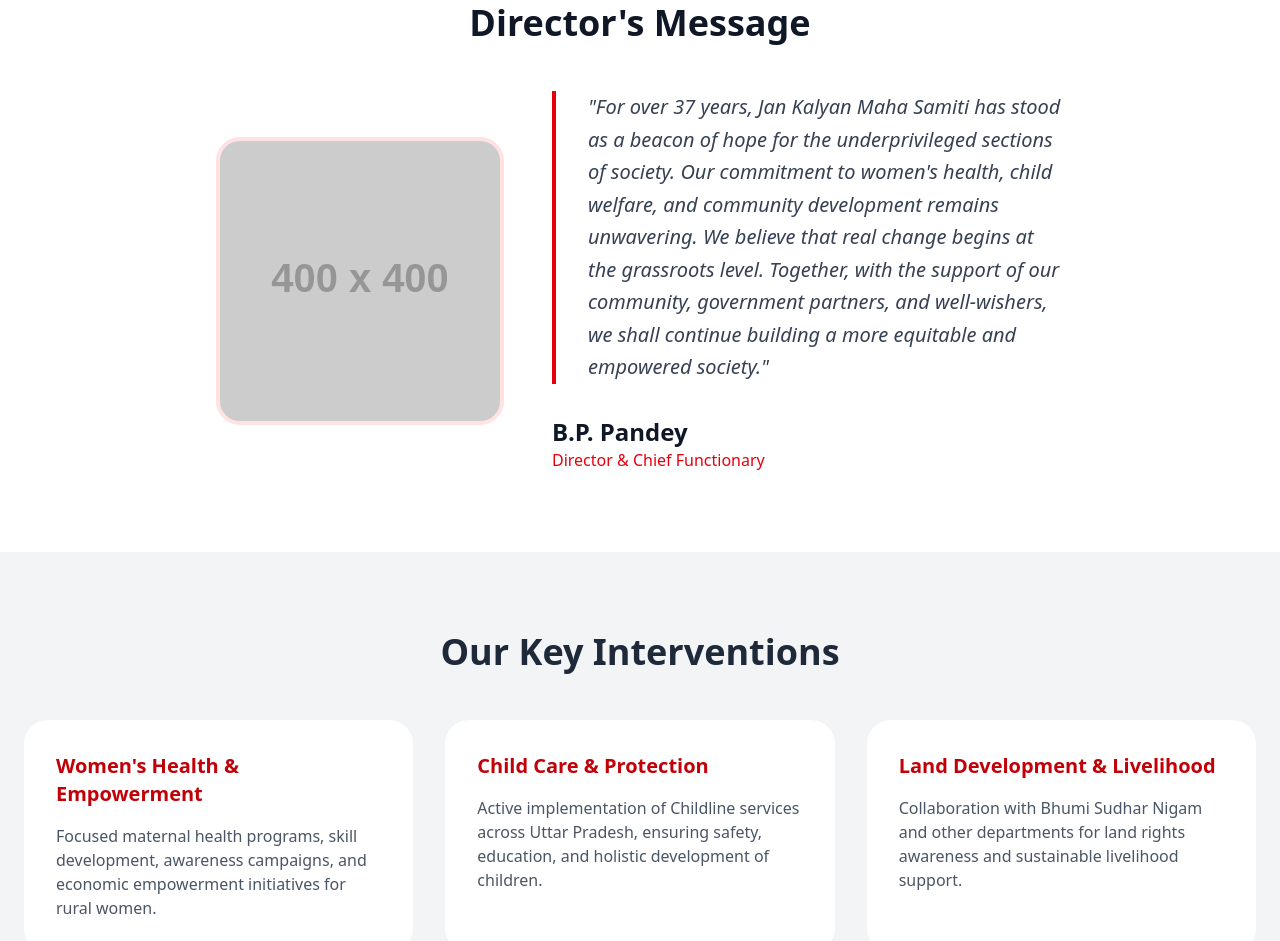
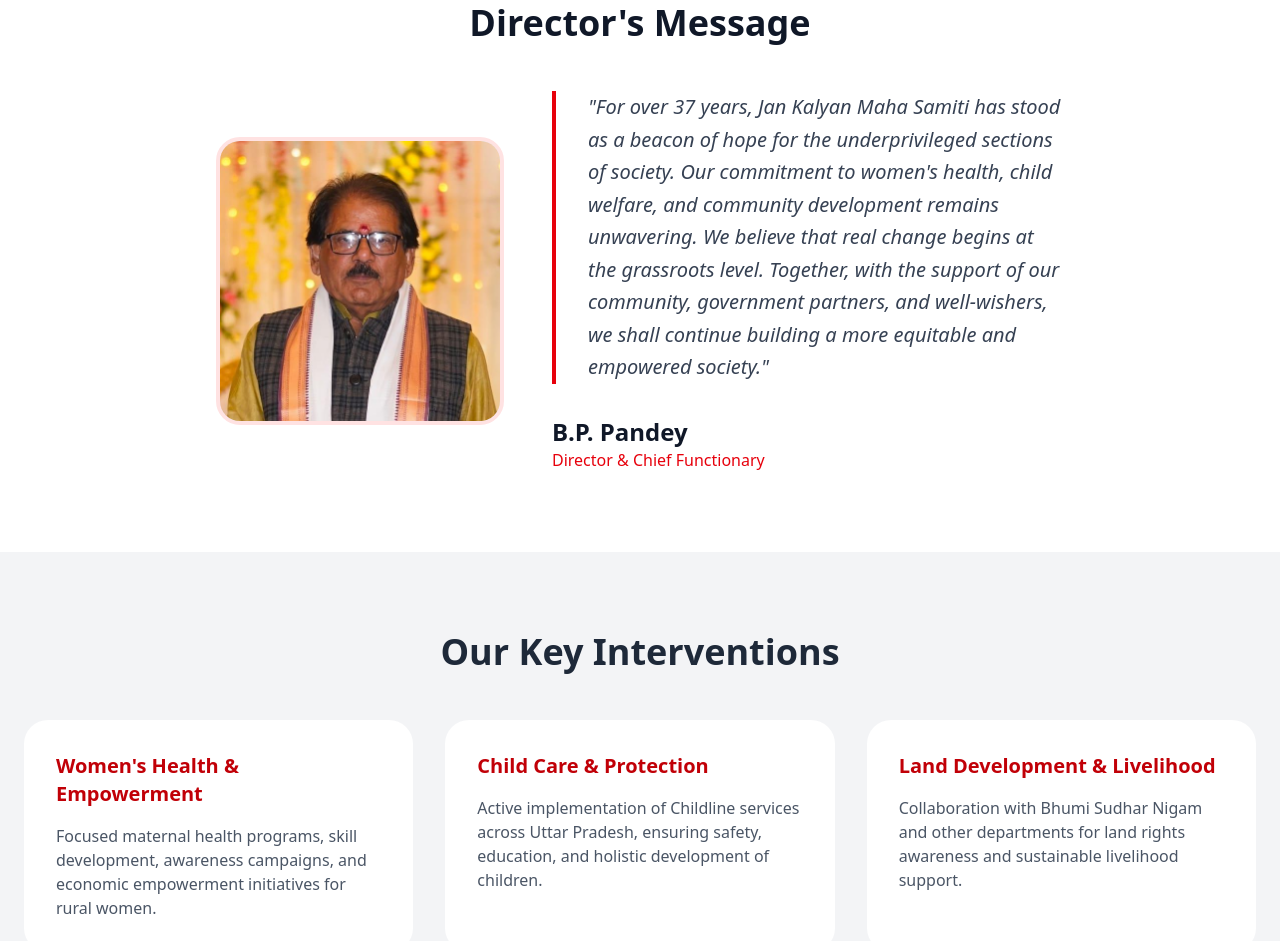
Before and after one commit to JKMSFTP/site-for-the-ngo, a plain HTML site: page index.html in a window 1280 px wide. Shown: the part 1288-2229 px from the top of the page. Drawn offline with nearby package versions, Linux system fonts and the light colour scheme; placeholder pictures from the web are drawn by us.

Commit message:
Update index.html
img integration

```diff
--- a/index.html
+++ b/index.html
@@ -104,7 +104,7 @@
             <div class="flex flex-col md:flex-row gap-12 items-center">
                 <!-- Director Photo Placeholder -->
                 <div class="w-72 h-72 bg-gray-200 rounded-3xl flex-shrink-0 overflow-hidden border-4 border-red-100">
-                    <img src="" alt="B.P. Pandey" class="w-full h-full object-cover" onerror="this.src='https://placehold.co/400x400?text=B.P.+Pandey'">
+                    <img src="WhatsApp Image 2026-05-31 at 6.03.54 PM.jpeg" alt="B.P. Pandey" class="w-full h-full object-cover" onerror="this.src='https://placehold.co/400x400?text=B.P.+Pandey'">
                 </div>
                 <div class="flex-1">
                     <div class="italic text-xl leading-relaxed text-gray-700 border-l-4 border-red-600 pl-8">
```
